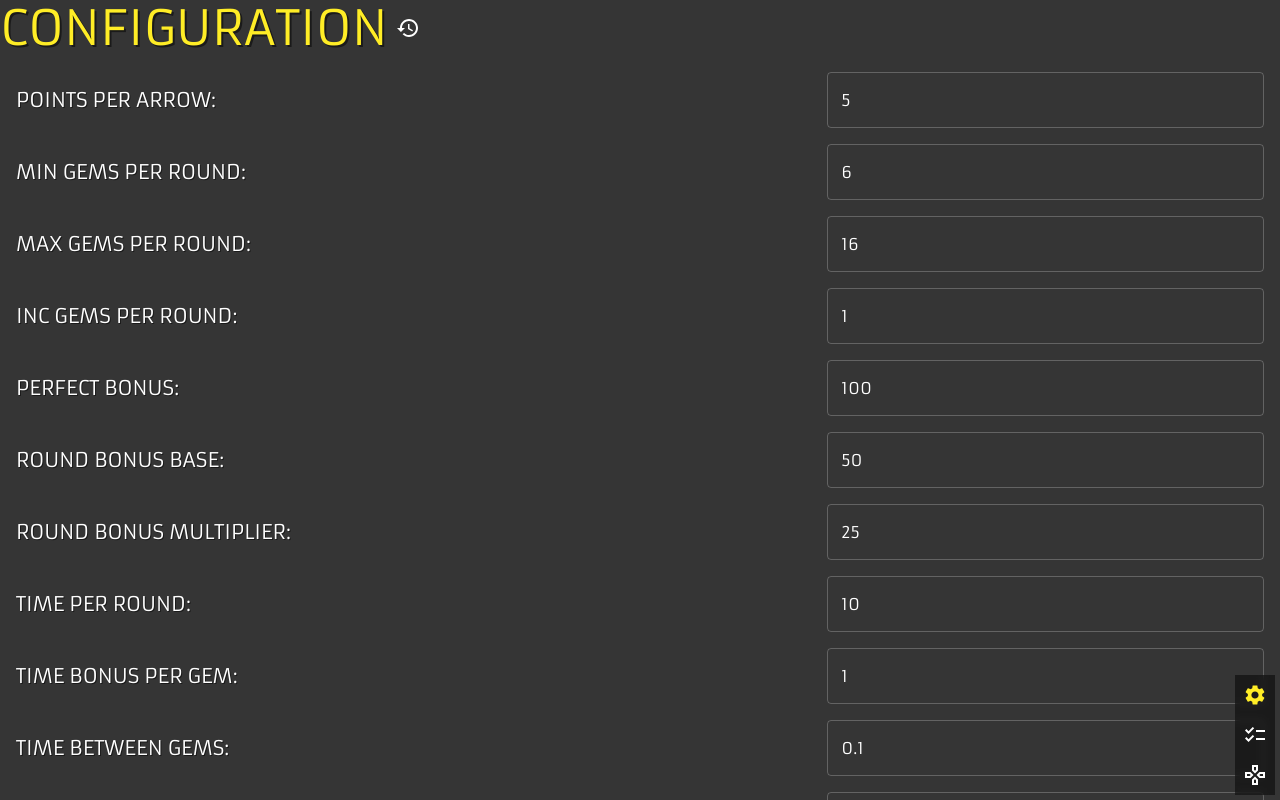
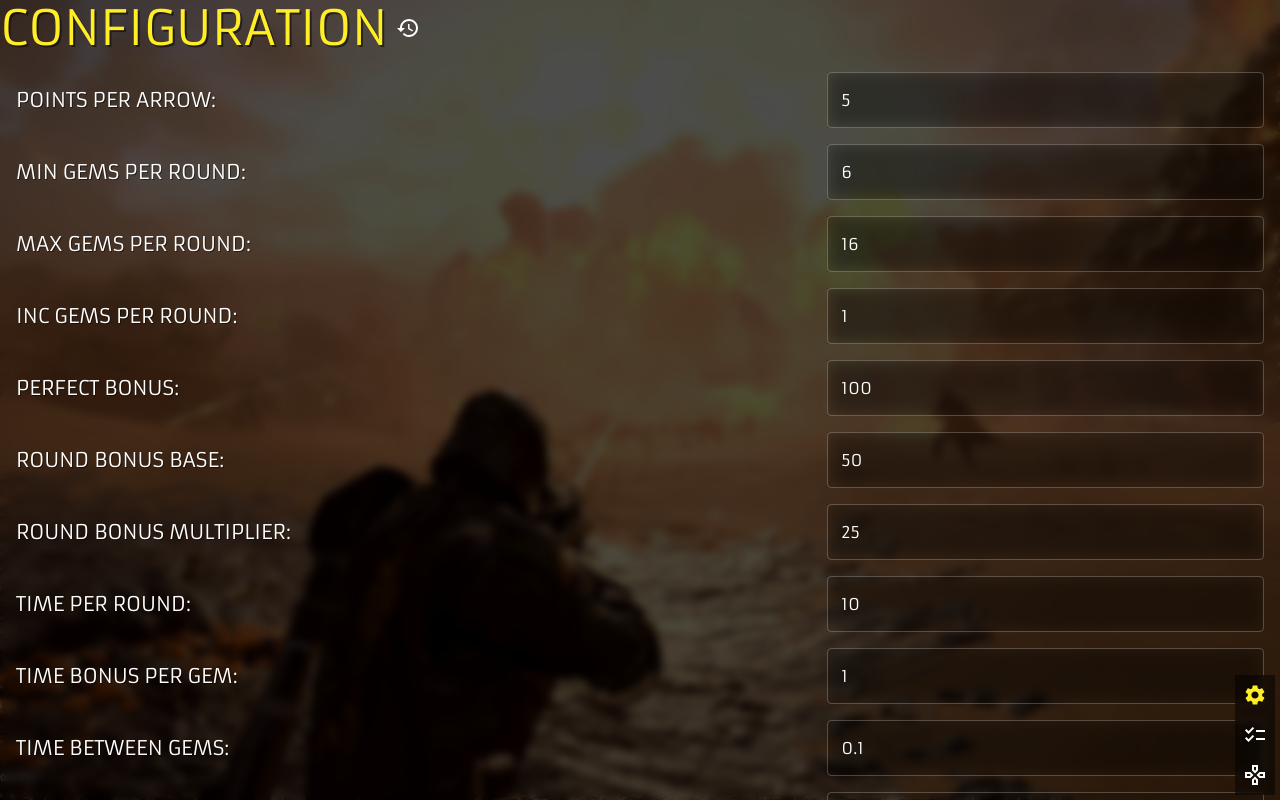
Before and after one commit to cmitch419/stratagem-hero, a React (Vite) app: page / in a window 1280 px wide. Both pictures are taken after a click on the button 1255 px from the left and 695 px from the top of the page. Built offline with nearby package versions, Linux system fonts and the light colour scheme.

Commit message:
points per arrow was ref a constant

```diff
--- a/src/App.css
+++ b/src/App.css
@@ -5,7 +5,11 @@
   min-height: 100vh;
   padding: 0;
   margin: 0;
-  display: 'flex',
+  display: 'flex';
+  background-image: url(../public/img/bg01.jpg);
+  background-repeat: no-repeat;
+  background-size: cover;
+  background-position: center;
 }
 
 fieldset {
--- a/src/App.jsx
+++ b/src/App.jsx
@@ -11,6 +11,15 @@ import { PAGES } from './constants';
 import Configuration from './components/Configuration';
 import useGameConfig from './hooks/useGameConfig';
 
+const TransparentDrawer = ({children, ...rest}) => <Drawer
+    PaperProps={{
+        sx: {
+            background: 'rgba(0,0,0,0.4)',
+            backdropFilter: 'blur(0.25rem)',
+        }
+    }}
+    {...rest}> {children} </Drawer>
+
 const App = () => {
     const { gameConfig } = useGameConfig();
 
@@ -22,17 +31,19 @@ const App = () => {
     },[]);
 
     // @TODO: Clean up and lift to components
-    return (<Box className="App" sx={{
+    return (<Box component="div" className="App" sx={{
         backgroundImage: `url(${BackgroundImage})`,
         backgroundRepeat: 'no-repeat',
         backgroundSize: 'cover',
         backgroundPosition: 'center',
     }}>
-        <Drawer
+        <TransparentDrawer
             anchor="top"
             open={page === PAGES.STRATAGEM_LIST}
-            sx={{
-
+            PaperProps={{
+                sx: {
+                    background: 'rgba(0,0,0,0)'
+                }
             }}
         >
             <Box sx={{
@@ -43,9 +54,9 @@ const App = () => {
                     setDisabledStratagems={setDisabledStratagems}
                 />
             </Box>
-        </Drawer>
+        </TransparentDrawer>
 
-        <Drawer
+        <TransparentDrawer
             anchor="top"
             open={page === PAGES.GAME}
             sx={{
@@ -57,8 +68,8 @@ const App = () => {
                 disabledStratagems={disabledStratagems}
             />
 
-        </Drawer>
-        <Drawer
+        </TransparentDrawer>
+        <TransparentDrawer
             anchor="top"
             open={page === PAGES.CONFIGURATION}
             sx={{
@@ -68,7 +79,7 @@ const App = () => {
         >
             <Configuration />
 
-        </Drawer>
+        </TransparentDrawer>
         <Box sx={{
             left: '2.5em',
             bottom: '2.5em',
--- a/src/components/Configuration.jsx
+++ b/src/components/Configuration.jsx
@@ -24,7 +24,8 @@ function Configuration({ title = 'Configuration' }) {
                                 value={value}
                                 onChange={e => handleConfigChange(key, e.target.value)}
                                 sx={{
-                                    width: '35%'
+                                    width: '35%',
+                                    backdropFilter: 'blur(0.5rem)'
                                 }}
                             />
                         </Stack>
--- a/src/components/StratagemHeroGame.jsx
+++ b/src/components/StratagemHeroGame.jsx
@@ -241,7 +241,7 @@ function StratagemHeroGame({
                     setGameState(prevState => (
                         {
                             ...prevState,
-                            score: prevState.score + currentStratagem.code.length * 5,
+                            score: prevState.score + currentStratagem.code.length * stratagemHeroConfig.pointsPerArrow,
                         }));
                     setRoundState(prevState => ({
                         ...prevState,
--- a/src/pages/Stratagems.jsx
+++ b/src/pages/Stratagems.jsx
@@ -100,11 +100,11 @@ function Stratagems({ stratagemsData, disabledStratagems, setDisabledStratagems
       direction={isBigBoi ? 'row' : 'column'}
       sx={{
         flex: 1,
-        width: 'auto',
+        width: '100%',
         height: '100cqh',
       }}>
       <List subheader={<li />} sx={{
-        width: isBigBoi ? '50%' : '100%',
+        width: isBigBoi ? '40%' : '100%',
         overflowY: 'scroll',
         overflowX: 'hidden',
         height: '100%',
@@ -152,7 +152,7 @@ function Stratagems({ stratagemsData, disabledStratagems, setDisabledStratagems
       {selectedStratagem &&
         <Stack
           sx={{
-            width: 'auto',
+            width: isBigBoi ? '70%' : '100%',
             height: isBigBoi ? '100%' : 'auto',
           }}
         >
```
